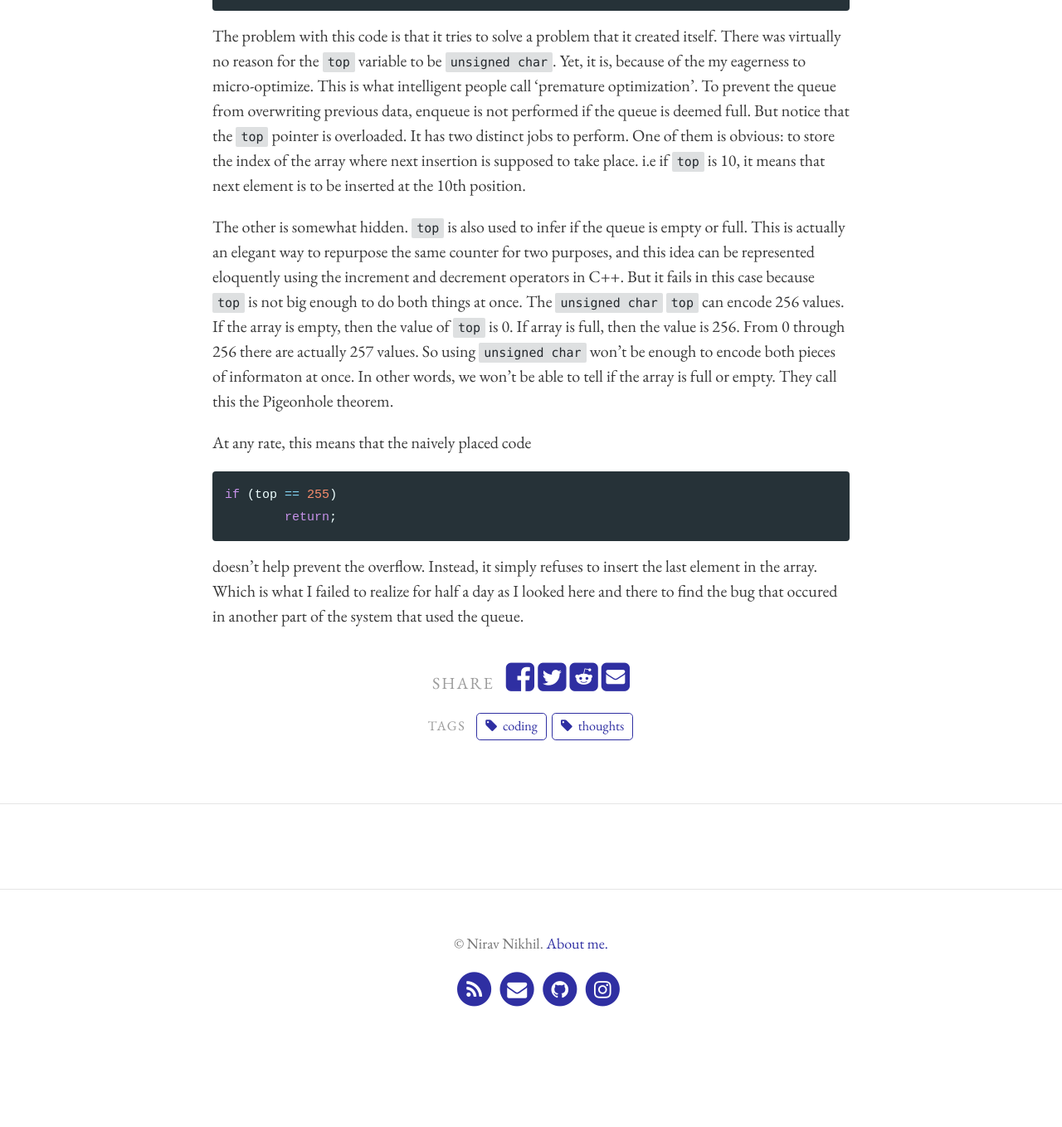
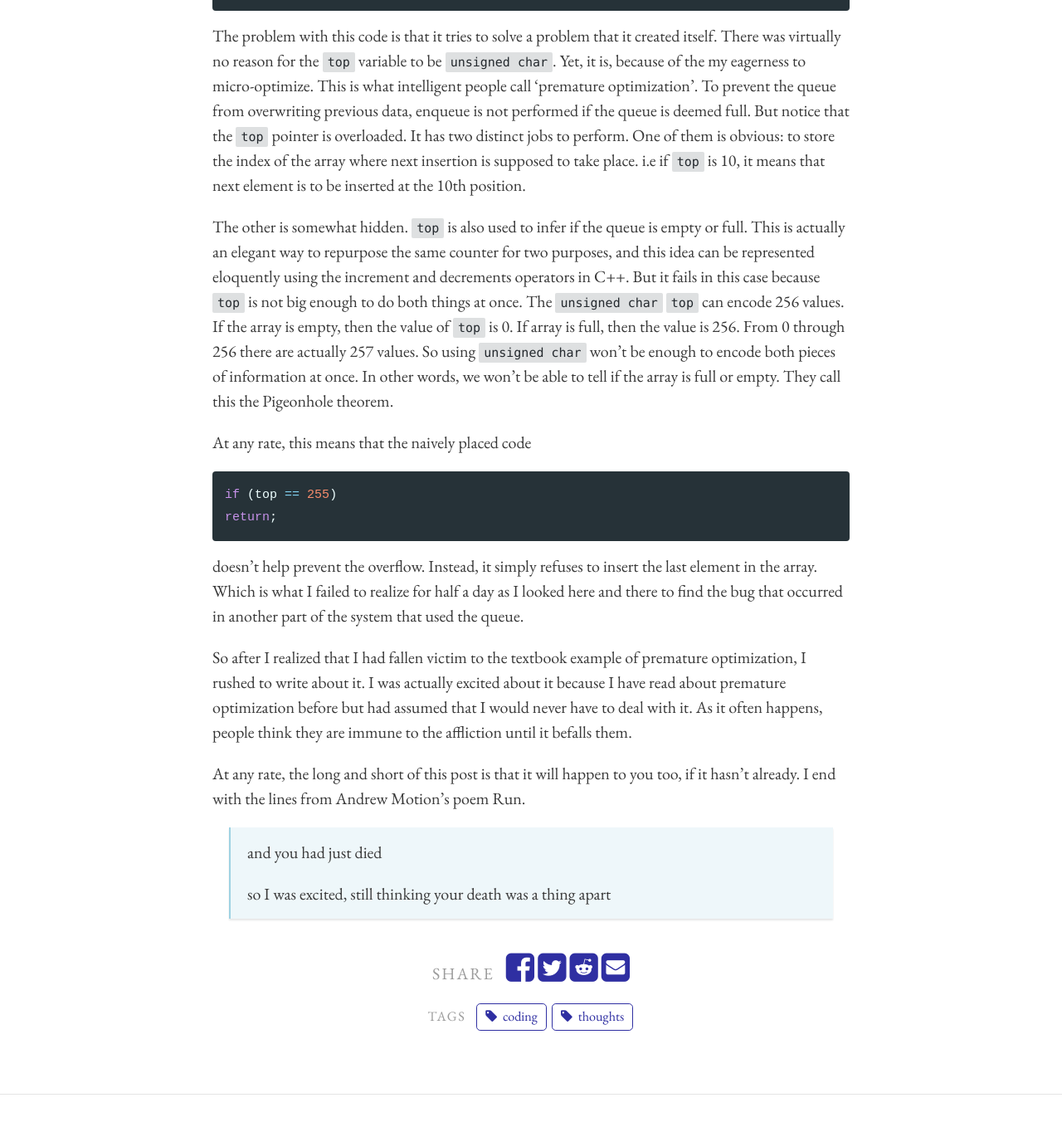
Before and after one commit to niravcodes/niravcodes.github.io, a Jekyll site: the page built from _posts/2019-02-12-how-premature-optimization-cost-me-half-a-day.md, in a window 1280 px wide and 1400 px high, scrolled down 2317 px. Shown: the top 1358 px of the window at 83% size. Built offline with Jekyll 4.4.1, drawn with Linux system fonts in a browser that asks for light colours; comment, search, counter and statistics services are not loaded; before the commit the page ends 3602 px from its top, so only the background shows below that.

Commit message:
Update from Forestry.io nirav Nikhil updated _posts/2019-02-12-how-premature-optimization-cost-me-half-a-day.md

```diff
--- a/_posts/2019-02-12-how-premature-optimization-cost-me-half-a-day.md
+++ b/_posts/2019-02-12-how-premature-optimization-cost-me-half-a-day.md
@@ -31,16 +31,16 @@ Since I was sure that the priority queue was not going to have more than 256 ite
 class priority_queue
 {
 private:
-  tree::node *alphabets;
-  unsigned char top;
+tree::node *alphabets;
+unsigned char top;
 
 public:
-  priority_queue();
-  ~priority_queue();
-  bool is_empty();
-  void enqueue(tree::node &);
-  unsigned element_count();
-  tree::node dequeue();
+priority_queue();
+\~priority_queue();
+bool is_empty();
+void enqueue(tree::node &);
+unsigned element_count();
+tree::node dequeue();
 };
 {% endhighlight %}
 
@@ -49,26 +49,34 @@ And to prevent cyclically overwriting data in case of overflow, I wrote my enque
 {% highlight c++ linenos %}
 priority_queue::priority_queue()
 {
-    alphabets = new tree::node[256];
-    top = 0;
+alphabets = new tree::node\[256\];
+top = 0;
 }
 void priority_queue::enqueue(tree::node &lf)
 {
-    if (top == 255)
-        return;
-    alphabets[top++] = lf;
+if (top == 255)
+return;
+alphabets\[top++\] = lf;
 }
 {% endhighlight %}
 
 The problem with this code is that it tries to solve a problem that it created itself. There was virtually no reason for the `top` variable to be `unsigned char`. Yet, it is, because of the my eagerness to micro-optimize. This is what intelligent people call 'premature optimization'. To prevent the queue from overwriting previous data, enqueue is not performed if the queue is deemed full. But notice that the `top` pointer is overloaded. It has two distinct jobs to perform. One of them is obvious: to store the index of the array where next insertion is supposed to take place. i.e if `top` is 10, it means that next element is to be inserted at the 10th position.
 
-The other is somewhat hidden. `top` is also used to infer if the queue is empty or full. This is actually an elegant way to repurpose the same counter for two purposes, and this idea can be represented eloquently using the increment and decrement operators in C++. But it fails in this case because `top` is not big enough to do both things at once. The `unsigned char` `top` can encode 256 values. If the array is empty, then the value of `top` is 0. If array is full, then the value is 256. From 0 through 256 there are actually 257 values. So using `unsigned char` won't be enough to encode both pieces of informaton at once. In other words, we won't be able to tell if the array is full or empty. They call this the Pigeonhole theorem.
+The other is somewhat hidden. `top` is also used to infer if the queue is empty or full. This is actually an elegant way to repurpose the same counter for two purposes, and this idea can be represented eloquently using the increment and decrements operators in C++. But it fails in this case because `top` is not big enough to do both things at once. The `unsigned char` `top` can encode 256 values. If the array is empty, then the value of `top` is 0. If array is full, then the value is 256. From 0 through 256 there are actually 257 values. So using `unsigned char` won't be enough to encode both pieces of information at once. In other words, we won't be able to tell if the array is full or empty. They call this the Pigeonhole theorem.
 
 At any rate, this means that the naively placed code
 
 {% highlight c++ %}
 if (top == 255)
-        return;
+return;
 {% endhighlight %}
 
-doesn't help prevent the overflow. Instead, it simply refuses to insert the last element in the array. Which is what I failed to realize for half a day as I looked here and there to find the bug that occured in another part of the system that used the queue.
+doesn't help prevent the overflow. Instead, it simply refuses to insert the last element in the array. Which is what I failed to realize for half a day as I looked here and there to find the bug that occurred in another part of the system that used the queue.
+
+So after I realized that I had fallen victim to the textbook example of premature optimization, I rushed to write about it. I was actually excited about it because I have read about premature optimization before but had assumed that I would never have to deal with it. As it often happens, people think they are immune to the affliction until it befalls them.
+
+At any rate, the long and short of this post is that it will happen to you too, if it hasn't already. I end with the lines from Andrew Motion's poem Run.
+
+> and you had just died
+>
+> so I was excited, still thinking your death was a thing apart
```
